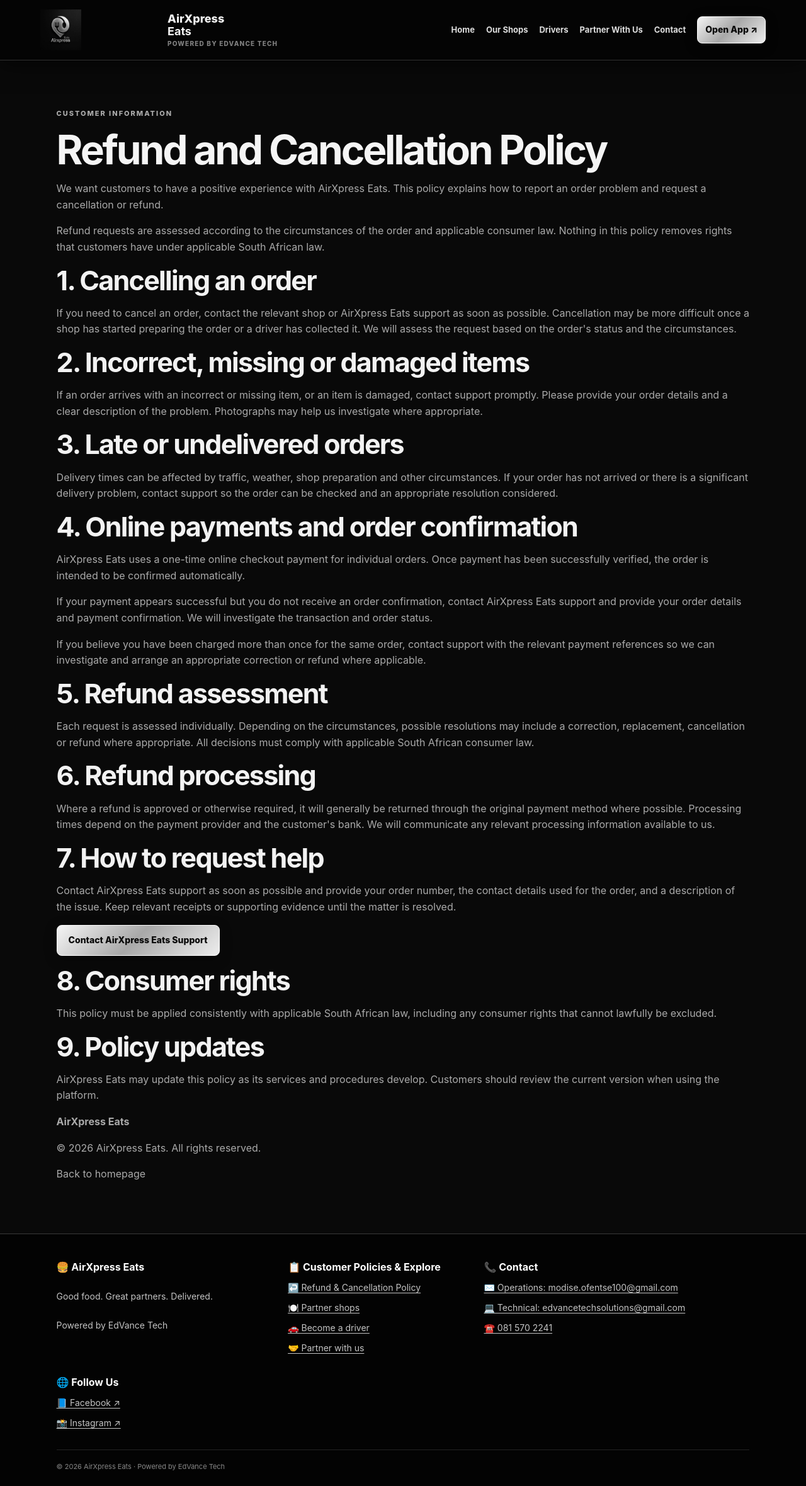
After one commit to Chauke12345/AirXpress_Eats_Django_Website, a Django app: page /refund-policy/ in a window 1280 px wide. The commit adds this page. Shown: the whole page at 63% size. Run offline with Django 5.2, Linux system fonts and the light colour scheme.

Commit message:
Add refund policy and social links to public website

```diff
--- a/publicsite/static/publicsite/site.css
+++ b/publicsite/static/publicsite/site.css
@@ -452,9 +452,30 @@ h1 {
   gap: 8px;
 }
 
+
 .footer a,
 .footer p,
-.footer small { color: #aaa; font-size: 12px; }
+.footer small {
+  color: #c4c4c4;
+  font-size: 14px;
+  line-height: 1.7;
+}
+
+.footer a {
+  text-decoration: underline;
+  text-underline-offset: 3px;
+}
+
+.footer a:hover,
+.footer a:focus-visible {
+  color: #fff;
+}
+
+.footer a:focus-visible {
+  outline: 2px solid #fff;
+  outline-offset: 3px;
+}
+
 
 .copy {
   grid-column: 1 / -1;
--- a/publicsite/templates/publicsite/base.html
+++ b/publicsite/templates/publicsite/base.html
@@ -1,7 +1,107 @@
+
 {% load static %}
-<!doctype html><html lang="en"><head><meta charset="utf-8"><meta name="viewport" content="width=device-width,initial-scale=1"><meta name="description" content="AirXpress Eats connects customers with local food businesses and delivery drivers."><title>{% block title %}AirXpress Eats | Powered by EdVance Tech{% endblock %}</title><link rel="stylesheet" href="{% static 'publicsite/site.css' %}"></head><body>
-<header class="header"><a class="brand" href="{% url 'publicsite:home' %}">
-<img class="brand-logo" src="{% static 'publicsite/images/airxpress-logo.png' %}" alt="AirXpress Eats logo">
-<span>AirXpress <b>Eats</b><small>Powered by EdVance Tech</small></span>
-</a><button class="toggle" onclick="document.querySelector('.nav').classList.toggle('open')" aria-label="Toggle menu">☰</button><nav class="nav"><a href="{% url 'publicsite:home' %}">Home</a><a href="{% url 'publicsite:partners' %}">Our Shops</a><a href="{% url 'publicsite:drivers' %}">Drivers</a><a href="{% url 'publicsite:partner_with_us' %}">Partner With Us</a><a href="{% url 'publicsite:contact' %}">Contact</a><a class="btn small" href="https://web-production-81fc2.up.railway.app/" target="_blank" rel="noopener">Open App ↗</a></nav></header>
-<main>{% block content %}{% endblock %}</main><footer class="footer"><div><strong>AirXpress Eats</strong><p>Good food. Great partners. Delivered.</p><small>Powered by EdVance Tech</small></div><div><strong>Explore</strong><a href="{% url 'publicsite:partners' %}">Partner shops</a><a href="{% url 'publicsite:drivers' %}">Become a driver</a><a href="{% url 'publicsite:partner_with_us' %}">Partner with us</a></div><div><strong>Contact</strong><a href="mailto:modise.ofentse100@gmail.com">Operations: modise.ofentse100@gmail.com</a><a href="mailto:edvancetechsolutions@gmail.com">Technical: edvancetechsolutions@gmail.com</a><a href="tel:0815702241">081 570 2241</a></div><div class="copy">© {% now "Y" %} AirXpress Eats · Powered by EdVance Tech</div></footer></body></html>
+<!doctype html>
+<html lang="en">
+<head>
+    <meta charset="utf-8">
+    <meta name="viewport" content="width=device-width, initial-scale=1">
+    <meta name="description" content="AirXpress Eats connects customers with local food businesses and delivery drivers.">
+    <title>{% block title %}AirXpress Eats | Powered by EdVance Tech{% endblock %}</title>
+    <link rel="stylesheet" href="{% static 'publicsite/site.css' %}">
+</head>
+<body>
+
+<header class="header">
+    <a class="brand" href="{% url 'publicsite:home' %}">
+        <img class="brand-logo"
+             src="{% static 'publicsite/images/airxpress-logo.png' %}"
+             alt="AirXpress Eats logo">
+        <span>
+            AirXpress <b>Eats</b>
+            <small>Powered by EdVance Tech</small>
+        </span>
+    </a>
+
+    <button class="toggle"
+            onclick="document.querySelector('.nav').classList.toggle('open')"
+            aria-label="Toggle menu">
+        ☰
+    </button>
+
+    <nav class="nav">
+        <a href="{% url 'publicsite:home' %}">Home</a>
+        <a href="{% url 'publicsite:partners' %}">Our Shops</a>
+        <a href="{% url 'publicsite:drivers' %}">Drivers</a>
+        <a href="{% url 'publicsite:partner_with_us' %}">Partner With Us</a>
+        <a href="{% url 'publicsite:contact' %}">Contact</a>
+        <a class="btn small"
+           href="https://web-production-81fc2.up.railway.app/"
+           target="_blank"
+           rel="noopener noreferrer">
+            Open App ↗
+        </a>
+    </nav>
+</header>
+
+<main>
+    {% block content %}{% endblock %}
+</main>
+
+
+<footer class="footer">
+
+    <div>
+        <strong>🍔 AirXpress Eats</strong>
+        <p>Good food. Great partners. Delivered.</p>
+        <small>Powered by EdVance Tech</small>
+    </div>
+
+    <div>
+        <strong>📋 Customer Policies &amp; Explore</strong>
+        <a href="{% url 'publicsite:refund_policy' %}">
+            ↩️ Refund &amp; Cancellation Policy
+        </a>
+        <a href="{% url 'publicsite:partners' %}">
+            🍽️ Partner shops
+        </a>
+        <a href="{% url 'publicsite:drivers' %}">
+            🚗 Become a driver
+        </a>
+        <a href="{% url 'publicsite:partner_with_us' %}">
+            🤝 Partner with us
+        </a>
+    </div>
+
+    <div>
+        <strong>📞 Contact</strong>
+        <a href="mailto:modise.ofentse100@gmail.com">
+            ✉️ Operations: modise.ofentse100@gmail.com
+        </a>
+        <a href="mailto:edvancetechsolutions@gmail.com">
+            💻 Technical: edvancetechsolutions@gmail.com
+        </a>
+        <a href="tel:0815702241">
+            ☎️ 081 570 2241
+        </a>
+    </div>
+
+    <div>
+        <strong>🌐 Follow Us</strong>
+        <a href="https://www.facebook.com/share/1GaG2eqS7p/"
+           target="_blank" rel="noopener noreferrer">
+            📘 Facebook ↗
+        </a>
+        <a href="https://www.instagram.com/airxpresseats/"
+           target="_blank" rel="noopener noreferrer">
+            📸 Instagram ↗
+        </a>
+    </div>
+
+    <div class="copy">
+        © {% now "Y" %} AirXpress Eats · Powered by EdVance Tech
+    </div>
+
+</footer>
+
+</body>
+</html>
--- /dev/null
+++ b/publicsite/templates/publicsite/refund_policy.html
@@ -0,0 +1,119 @@
+{% extends "publicsite/base.html" %}
+
+{% block title %}Refund & Cancellation Policy | AirXpress Eats{% endblock %}
+
+{% block content %}
+<section class="section">
+    <div class="container">
+        <p class="eyebrow">Customer information</p>
+        <h1>Refund and Cancellation Policy</h1>
+
+        <p>
+            We want customers to have a positive experience with AirXpress Eats.
+            This policy explains how to report an order problem and request a
+            cancellation or refund.
+        </p>
+
+        <p>
+            Refund requests are assessed according to the circumstances of the
+            order and applicable consumer law. Nothing in this policy removes
+            rights that customers have under applicable South African law.
+        </p>
+
+        <h2>1. Cancelling an order</h2>
+        <p>
+            If you need to cancel an order, contact the relevant shop or
+            AirXpress Eats support as soon as possible. Cancellation may be
+            more difficult once a shop has started preparing the order or a
+            driver has collected it. We will assess the request based on the
+            order's status and the circumstances.
+        </p>
+
+        <h2>2. Incorrect, missing or damaged items</h2>
+        <p>
+            If an order arrives with an incorrect or missing item, or an item
+            is damaged, contact support promptly. Please provide your order
+            details and a clear description of the problem. Photographs may
+            help us investigate where appropriate.
+        </p>
+
+        <h2>3. Late or undelivered orders</h2>
+        <p>
+            Delivery times can be affected by traffic, weather, shop
+            preparation and other circumstances. If your order has not arrived
+            or there is a significant delivery problem, contact support so the
+            order can be checked and an appropriate resolution considered.
+        </p>
+
+        <h2>4. Online payments and order confirmation</h2>
+        <p>
+            AirXpress Eats uses a one-time online checkout payment for
+            individual orders. Once payment has been successfully verified,
+            the order is intended to be confirmed automatically.
+        </p>
+        <p>
+            If your payment appears successful but you do not receive an
+            order confirmation, contact AirXpress Eats support and provide
+            your order details and payment confirmation. We will investigate
+            the transaction and order status.
+        </p>
+        <p>
+            If you believe you have been charged more than once for the same
+            order, contact support with the relevant payment references so
+            we can investigate and arrange an appropriate correction or
+            refund where applicable.
+        </p>
+
+        <h2>5. Refund assessment</h2>
+        <p>
+            Each request is assessed individually. Depending on the
+            circumstances, possible resolutions may include a correction,
+            replacement, cancellation or refund where appropriate. All
+            decisions must comply with applicable South African consumer law.
+        </p>
+
+        <h2>6. Refund processing</h2>
+        <p>
+            Where a refund is approved or otherwise required, it will
+            generally be returned through the original payment method where
+            possible. Processing times depend on the payment provider and
+            the customer's bank. We will communicate any relevant processing
+            information available to us.
+        </p>
+
+        <h2>7. How to request help</h2>
+        <p>
+            Contact AirXpress Eats support as soon as possible and provide
+            your order number, the contact details used for the order, and a
+            description of the issue. Keep relevant receipts or supporting
+            evidence until the matter is resolved.
+        </p>
+        <p>
+            <a class="btn" href="https://web-production-81fc2.up.railway.app/help/">
+                Contact AirXpress Eats Support
+            </a>
+        </p>
+
+        <h2>8. Consumer rights</h2>
+        <p>
+            This policy must be applied consistently with applicable South
+            African law, including any consumer rights that cannot lawfully
+            be excluded.
+        </p>
+
+        <h2>9. Policy updates</h2>
+        <p>
+            AirXpress Eats may update this policy as its services and
+            procedures develop. Customers should review the current version
+            when using the platform.
+        </p>
+
+        <p><strong>AirXpress Eats</strong></p>
+        <p>© {% now "Y" %} AirXpress Eats. All rights reserved.</p>
+
+        <p>
+            <a href="{% url 'publicsite:home' %}">Back to homepage</a>
+        </p>
+    </div>
+</section>
+{% endblock %}
--- a/publicsite/urls.py
+++ b/publicsite/urls.py
@@ -8,4 +8,5 @@ urlpatterns=[
  path("drivers/",views.drivers,name="drivers"),
  path("partner-with-us/",views.partner_with_us,name="partner_with_us"),
  path("contact/",views.contact,name="contact"),
+ path("refund-policy/", views.refund_policy, name="refund_policy"),
 ]
--- a/publicsite/views.py
+++ b/publicsite/views.py
@@ -12,3 +12,5 @@ def partner_detail(request,slug):
 def drivers(request): return render(request,"publicsite/info.html",{"heading":"Become a delivery driver","intro":"Interested in delivering with AirXpress Eats? Contact operations to learn about application and verification.","email":"modise.ofentse100@gmail.com","kind":"driver"})
 def partner_with_us(request): return render(request,"publicsite/info.html",{"heading":"Partner with AirXpress Eats","intro":"We are building a network of local food businesses. Tell our team about your business and service area.","email":"modise.ofentse100@gmail.com","kind":"partner"})
 def contact(request): return render(request,"publicsite/contact.html")
+def refund_policy(request):
+    return render(request, "publicsite/refund_policy.html")
```
